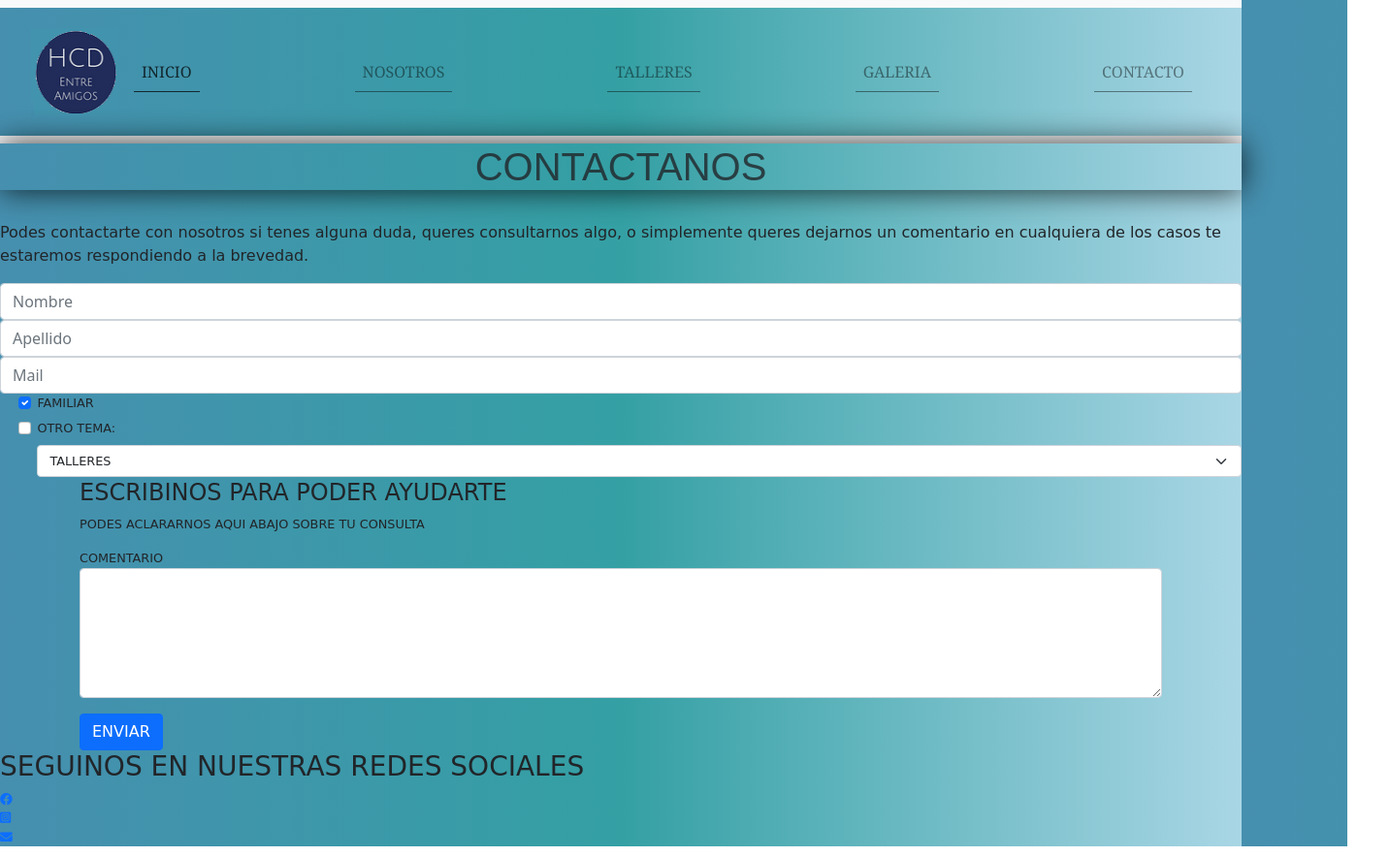
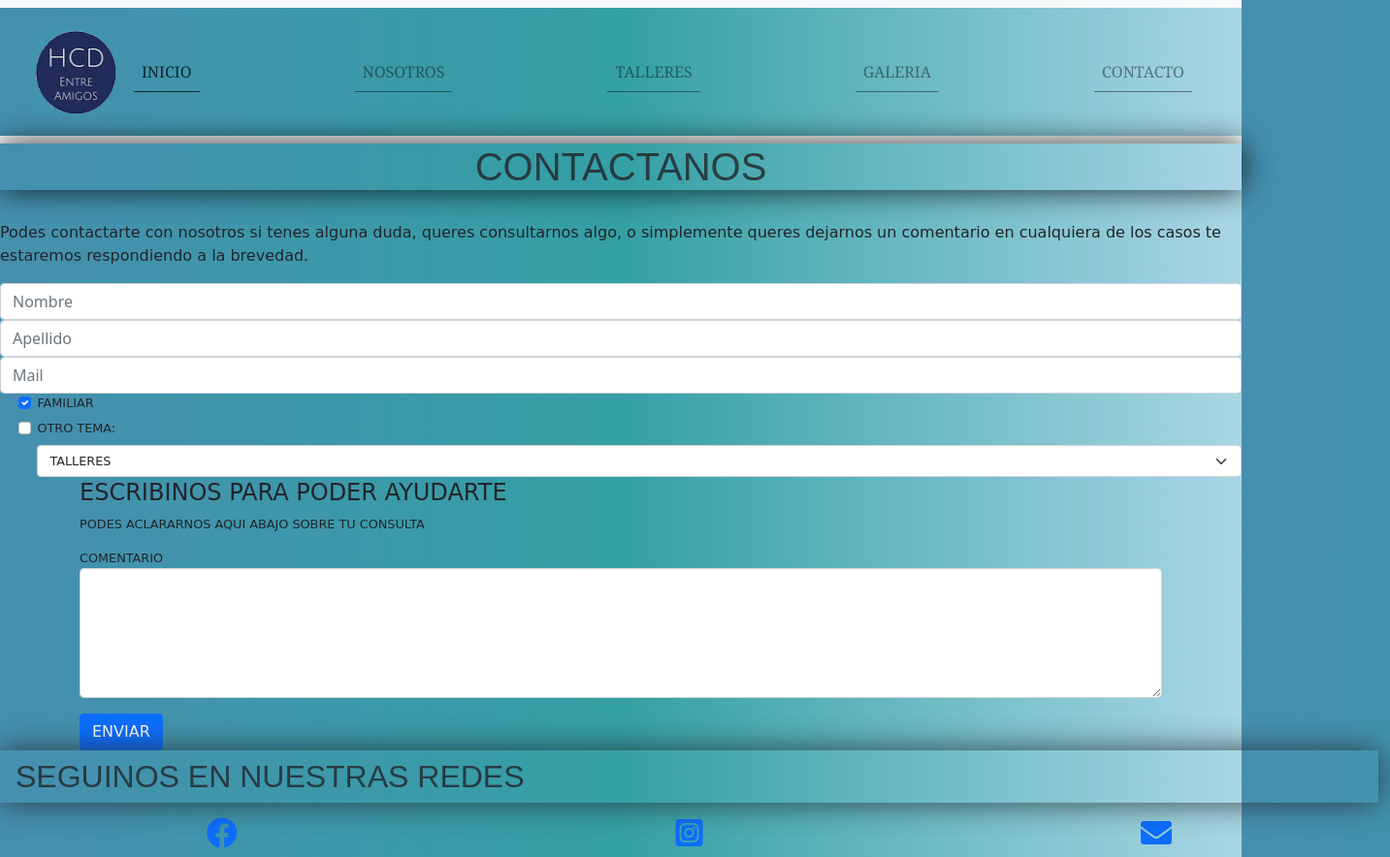
Before and after one commit to gabrielmendez-cai/hogar-gabriel-mendez-subida-final, a website: page contacto.html in a window 1280 px wide. Shown: the whole page at 97% size, 1433 px wide, since content can reach past the window. Drawn offline with nearby package versions, Linux system fonts and the light colour scheme; a web font is replaced by a local one.

Commit message:
cambio de footer en contacto

```diff
--- a/contacto.html
+++ b/contacto.html
@@ -135,29 +135,14 @@
           <button type="submit" class="btn btn-primary">ENVIAR</button>
         </form>
       </div>
+      <footer >
+      <div class="container_F">
+        <h3 class="h3-foot">SEGUINOS EN NUESTRAS REDES</h3>
+        <div class="row">
+            <div class="col"><a href=""><i class="fab fa-facebook"></i></a></div>
+            <div class="col"><a href=""><i class="fab fa-instagram-square"></i></a> </div>
+            <div class="col"><a href=""><i class="fas fa-envelope"></i></a></div>
 
-
-
-
-
-
-
-    <footer>
-        <div class="footBsIndex">
-          <h3>SEGUINOS EN NUESTRAS REDES SOCIALES</h3>
-        </div>
-        <div class="icons">
-          <div class="row_Foot">
-            <div class="col_Foot">
-          <a href=""><i class="fab fa-facebook"></i></a>
-        </div>
-        <div class="col_Foot">
-          <a href=""><i class="fab fa-instagram-square"></i></a>
-        </div>
-        <div class="col_Foot">
-          <a href=""><i class="fas fa-envelope"></i></a>
-        </div>
-        </div>
         </div>
   </footer>
 <!-- JavaScript Bundle with Popper -->
```
Lines whose indentation alone changed are shown as unchanged.
